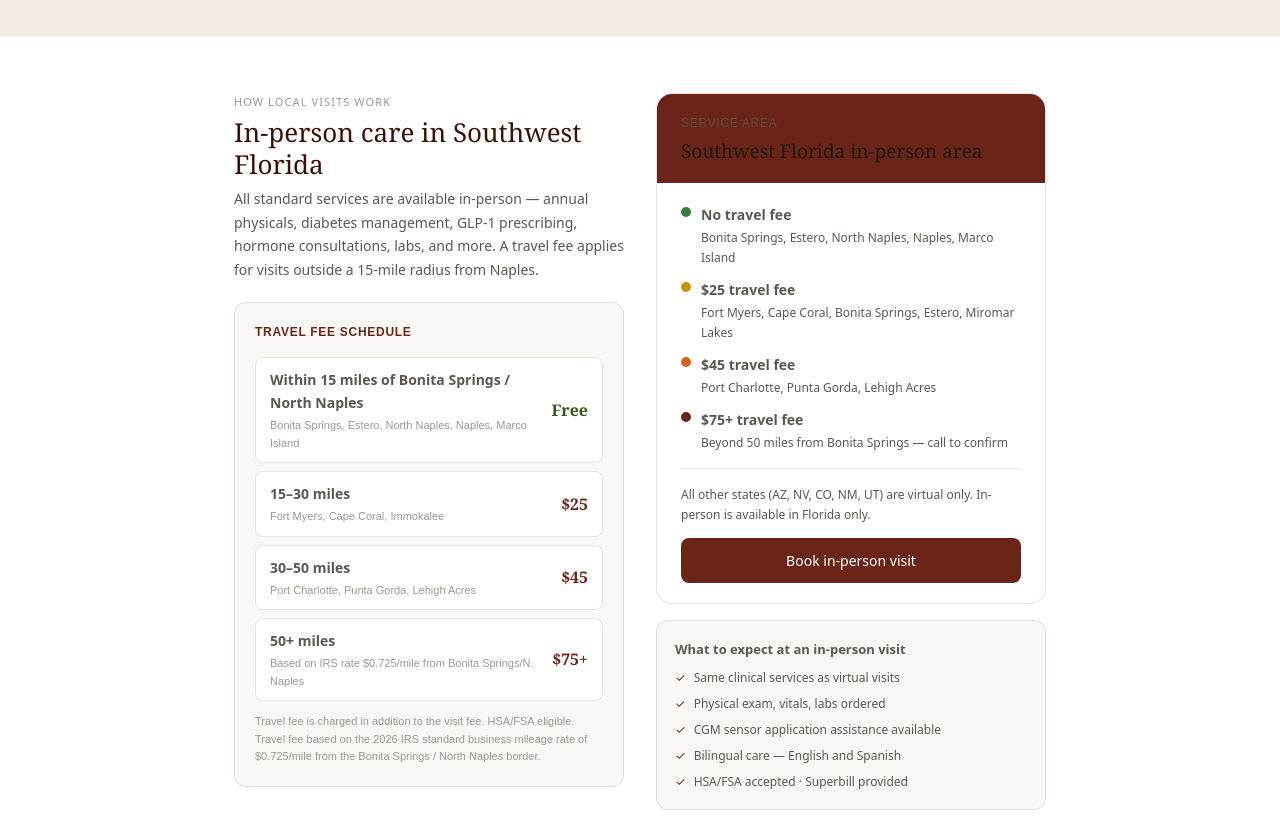
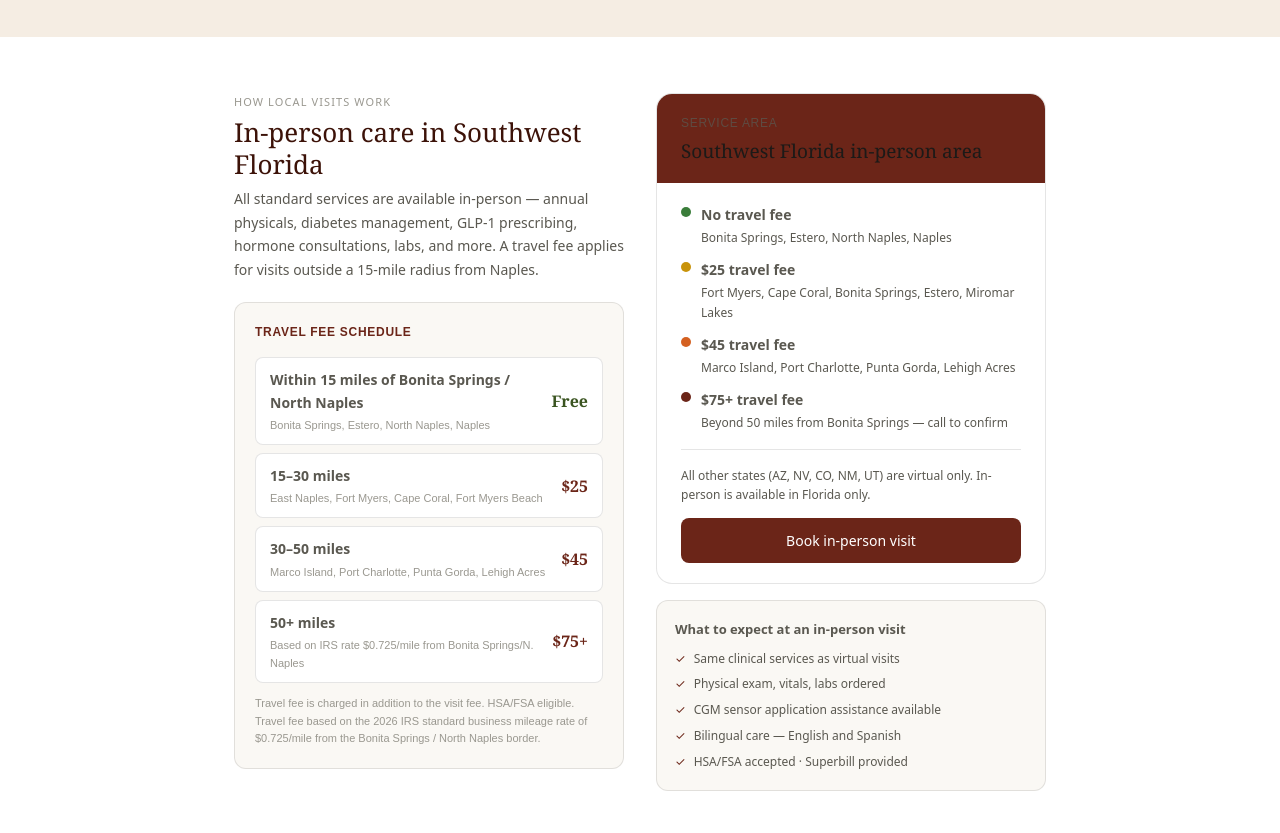
Before and after one commit to dietexperts-us/floridamobilehealth, a website: page local-visits.html in a window 1280 px wide. Shown: the part 264-1097 px from the top of the page. Drawn offline with Linux system fonts and the light colour scheme.

Commit message:
Correct zone distances: remove Marco Island and East Naples from free zone; Marco Island to $45, East Naples to $25

```diff
--- a/local-visits.html
+++ b/local-visits.html
@@ -33,15 +33,15 @@
 
           <div style="display:flex;flex-direction:column;gap:8px">
             <div style="display:flex;justify-content:space-between;align-items:center;padding:10px 14px;background:#fff;border-radius:8px;border:.5px solid var(--border)">
-              <div><p style="font-size:14px;font-weight:600;margin-bottom:2px" class="lang-en">Within 15 miles of Bonita Springs / North Naples</p><p style="font-size:14px;font-weight:600;margin-bottom:2px" class="lang-es lang-hidden">Dentro de 15 millas de Bonita Springs / North Naples</p><p style="font-size:11px;color:var(--text-light);font-family:sans-serif" class="lang-en">Bonita Springs, Estero, North Naples, Naples, Marco Island</p><p style="font-size:11px;color:var(--text-light);font-family:sans-serif" class="lang-es lang-hidden">Bonita Springs, Estero, North Naples, Naples, Marco Island</p></div>
+              <div><p style="font-size:14px;font-weight:600;margin-bottom:2px" class="lang-en">Within 15 miles of Bonita Springs / North Naples</p><p style="font-size:14px;font-weight:600;margin-bottom:2px" class="lang-es lang-hidden">Dentro de 15 millas de Bonita Springs / North Naples</p><p style="font-size:11px;color:var(--text-light);font-family:sans-serif" class="lang-en">Bonita Springs, Estero, North Naples, Naples</p><p style="font-size:11px;color:var(--text-light);font-family:sans-serif" class="lang-es lang-hidden">Bonita Springs, Estero, North Naples, Naples</p></div>
               <span style="font-size:16px;font-weight:700;color:#3a5420;font-family:Georgia,serif">Free</span>
             </div>
             <div style="display:flex;justify-content:space-between;align-items:center;padding:10px 14px;background:#fff;border-radius:8px;border:.5px solid var(--border)">
-              <div><p style="font-size:14px;font-weight:600;margin-bottom:2px" class="lang-en">15–30 miles</p><p style="font-size:14px;font-weight:600;margin-bottom:2px" class="lang-es lang-hidden">15–30 millas</p><p style="font-size:11px;color:var(--text-light);font-family:sans-serif" class="lang-en">Fort Myers, Cape Coral, Immokalee</p><p style="font-size:11px;color:var(--text-light);font-family:sans-serif" class="lang-es lang-hidden">Fort Myers, Cape Coral, Immokalee</p></div>
+              <div><p style="font-size:14px;font-weight:600;margin-bottom:2px" class="lang-en">15–30 miles</p><p style="font-size:14px;font-weight:600;margin-bottom:2px" class="lang-es lang-hidden">15–30 millas</p><p style="font-size:11px;color:var(--text-light);font-family:sans-serif" class="lang-en">East Naples, Fort Myers, Cape Coral, Fort Myers Beach</p><p style="font-size:11px;color:var(--text-light);font-family:sans-serif" class="lang-es lang-hidden">East Naples, Fort Myers, Cape Coral, Fort Myers Beach</p></div>
               <span style="font-size:16px;font-weight:700;color:var(--terra-500);font-family:Georgia,serif">$25</span>
             </div>
             <div style="display:flex;justify-content:space-between;align-items:center;padding:10px 14px;background:#fff;border-radius:8px;border:.5px solid var(--border)">
-              <div><p style="font-size:14px;font-weight:600;margin-bottom:2px" class="lang-en">30–50 miles</p><p style="font-size:14px;font-weight:600;margin-bottom:2px" class="lang-es lang-hidden">30–50 millas</p><p style="font-size:11px;color:var(--text-light);font-family:sans-serif" class="lang-en">Port Charlotte, Punta Gorda, Lehigh Acres</p><p style="font-size:11px;color:var(--text-light);font-family:sans-serif" class="lang-es lang-hidden">Port Charlotte, Punta Gorda, Lehigh Acres</p></div>
+              <div><p style="font-size:14px;font-weight:600;margin-bottom:2px" class="lang-en">30–50 miles</p><p style="font-size:14px;font-weight:600;margin-bottom:2px" class="lang-es lang-hidden">30–50 millas</p><p style="font-size:11px;color:var(--text-light);font-family:sans-serif" class="lang-en">Marco Island, Port Charlotte, Punta Gorda, Lehigh Acres</p><p style="font-size:11px;color:var(--text-light);font-family:sans-serif" class="lang-es lang-hidden">Marco Island, Port Charlotte, Punta Gorda, Lehigh Acres</p></div>
               <span style="font-size:16px;font-weight:700;color:var(--terra-500);font-family:Georgia,serif">$45</span>
             </div>
             <div style="display:flex;justify-content:space-between;align-items:center;padding:10px 14px;background:#fff;border-radius:8px;border:.5px solid var(--border)">
@@ -66,7 +66,7 @@
             <div style="display:flex;flex-direction:column;gap:10px">
               <div style="display:flex;gap:10px;align-items:flex-start">
                 <div style="width:10px;height:10px;background:#3a7d3a;border-radius:50%;flex-shrink:0;margin-top:4px"></div>
-                <div><p style="font-size:14px;font-weight:600;margin-bottom:2px" class="lang-en">No travel fee</p><p style="font-size:14px;font-weight:600;margin-bottom:2px" class="lang-es lang-hidden">Sin tarifa de viaje</p><p style="font-size:12px;color:var(--text-muted)" class="lang-en">Bonita Springs, Estero, North Naples, Naples, Marco Island</p><p style="font-size:12px;color:var(--text-muted)" class="lang-es lang-hidden">Bonita Springs, Estero, North Naples, Naples, Marco Island</p></div>
+                <div><p style="font-size:14px;font-weight:600;margin-bottom:2px" class="lang-en">No travel fee</p><p style="font-size:14px;font-weight:600;margin-bottom:2px" class="lang-es lang-hidden">Sin tarifa de viaje</p><p style="font-size:12px;color:var(--text-muted)" class="lang-en">Bonita Springs, Estero, North Naples, Naples</p><p style="font-size:12px;color:var(--text-muted)" class="lang-es lang-hidden">Bonita Springs, Estero, North Naples, Naples</p></div>
               </div>
               <div style="display:flex;gap:10px;align-items:flex-start">
                 <div style="width:10px;height:10px;background:#c8930a;border-radius:50%;flex-shrink:0;margin-top:4px"></div>
@@ -74,7 +74,7 @@
               </div>
               <div style="display:flex;gap:10px;align-items:flex-start">
                 <div style="width:10px;height:10px;background:#d46020;border-radius:50%;flex-shrink:0;margin-top:4px"></div>
-                <div><p style="font-size:14px;font-weight:600;margin-bottom:2px">$45 travel fee</p><p style="font-size:12px;color:var(--text-muted)" class="lang-en">Port Charlotte, Punta Gorda, Lehigh Acres</p><p style="font-size:12px;color:var(--text-muted)" class="lang-es lang-hidden">Port Charlotte, Punta Gorda, Lehigh Acres</p></div>
+                <div><p style="font-size:14px;font-weight:600;margin-bottom:2px">$45 travel fee</p><p style="font-size:12px;color:var(--text-muted)" class="lang-en">Marco Island, Port Charlotte, Punta Gorda, Lehigh Acres</p><p style="font-size:12px;color:var(--text-muted)" class="lang-es lang-hidden">Marco Island, Port Charlotte, Punta Gorda, Lehigh Acres</p></div>
               </div>
               <div style="display:flex;gap:10px;align-items:flex-start">
                 <div style="width:10px;height:10px;background:#6b2518;border-radius:50%;flex-shrink:0;margin-top:4px"></div>
```
